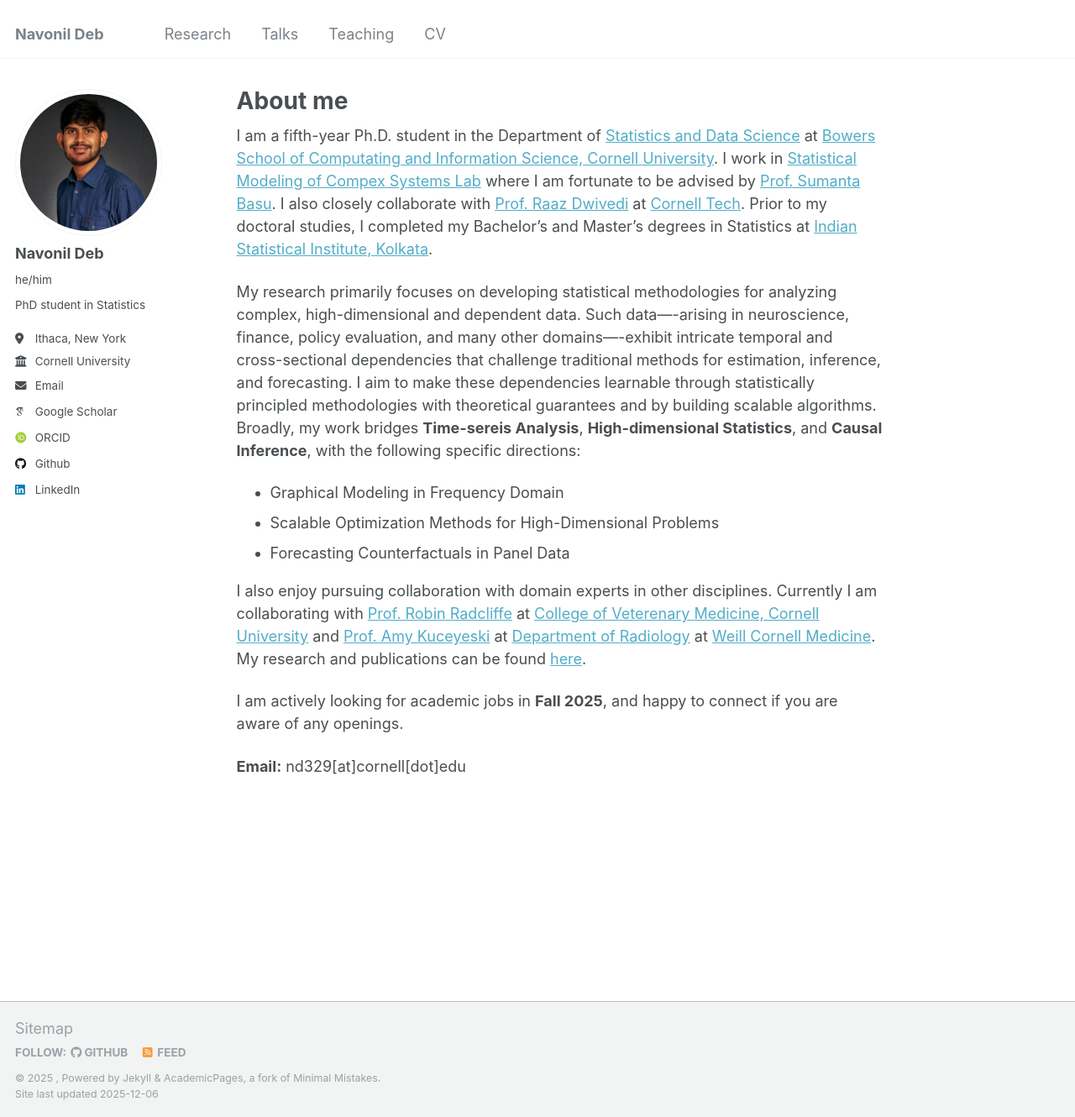
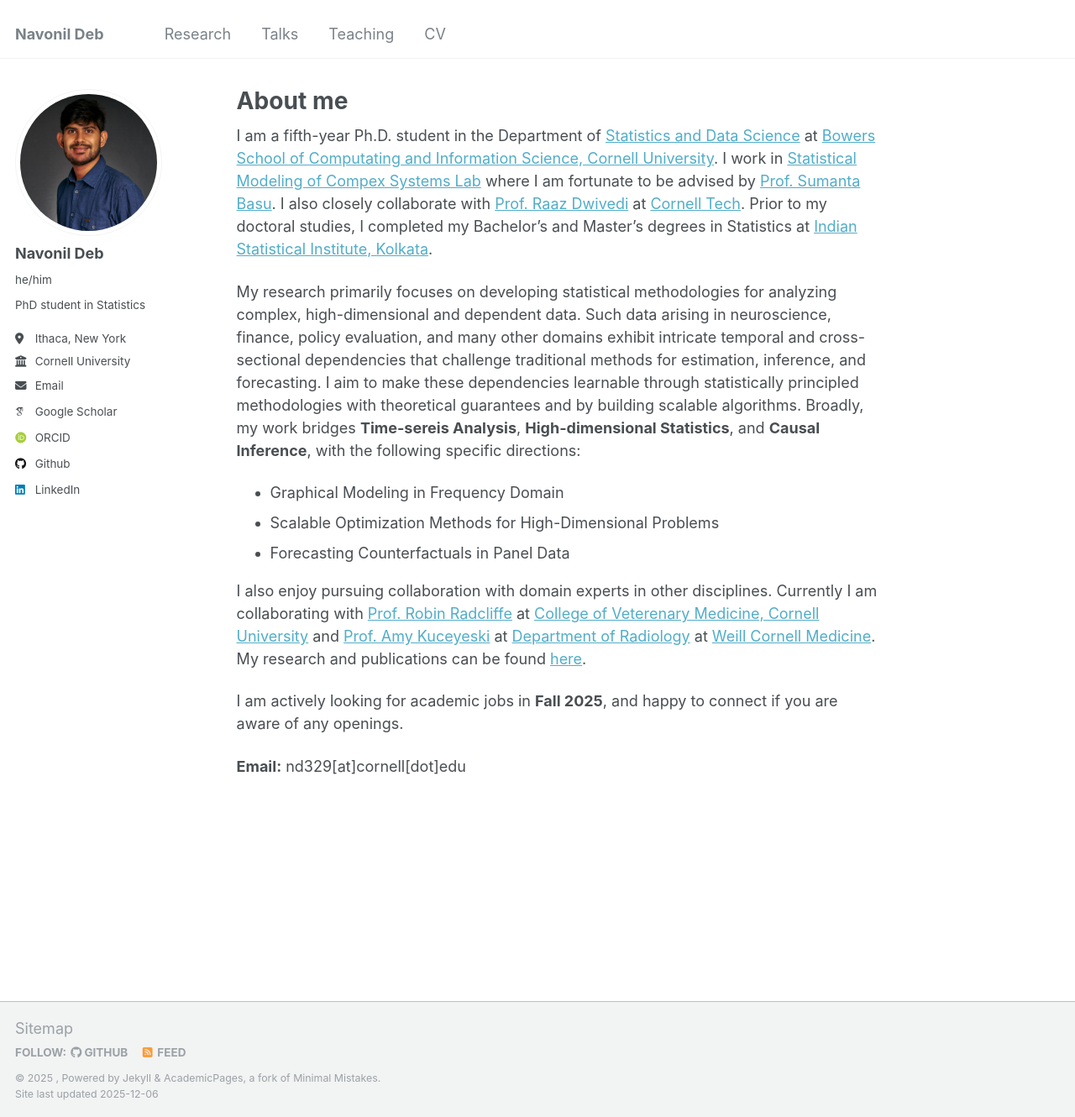
Before and after one commit to navonildeb/navonildeb.github.io, a Jekyll site: the page built from _pages/about.md, in a window 1280 px wide and 1330 px high. Shown: the whole window at 84% size. Built offline with Jekyll 4.4.1, drawn with Linux system fonts in a browser that asks for light colours; some web fonts are replaced.

```diff
--- a/_pages/about.md
+++ b/_pages/about.md
@@ -9,7 +9,7 @@ redirect_from:
 
 I am a fifth-year Ph.D. student in the Department of [Statistics and Data Science](https://stat.cornell.edu/) at [Bowers School of Computating and Information Science, Cornell University](https://bowers.cornell.edu/). I work in [Statistical Modeling of Compex Systems Lab](https://smocs.stat.cornell.edu/) where I am fortunate to be advised by [Prof. Sumanta Basu](https://sumbose.stat.cornell.edu/). I also closely collaborate with [Prof. Raaz Dwivedi](https://raazdwivedi.github.io/) at [Cornell Tech](https://tech.cornell.edu/). Prior to my doctoral studies, I completed my Bachelor's and Master's degrees in Statistics at [Indian Statistical Institute, Kolkata](https://www.isical.ac.in/).
 
-My research primarily focuses on developing statistical methodologies for analyzing complex, high-dimensional and dependent data. Such data—-arising in neuroscience, finance, policy evaluation, and many other domains—-exhibit intricate temporal and cross-sectional dependencies that challenge traditional methods for estimation, inference, and forecasting. I aim to make these dependencies learnable through statistically principled methodologies with theoretical guarantees and by building scalable algorithms. Broadly, my work bridges **Time-sereis Analysis**, **High-dimensional Statistics**, and **Causal Inference**, with the following specific directions:
+My research primarily focuses on developing statistical methodologies for analyzing complex, high-dimensional and dependent data. Such data arising in neuroscience, finance, policy evaluation, and many other domains exhibit intricate temporal and cross-sectional dependencies that challenge traditional methods for estimation, inference, and forecasting. I aim to make these dependencies learnable through statistically principled methodologies with theoretical guarantees and by building scalable algorithms. Broadly, my work bridges **Time-sereis Analysis**, **High-dimensional Statistics**, and **Causal Inference**, with the following specific directions:
 
 * Graphical Modeling in Frequency Domain
 * Scalable Optimization Methods for High-Dimensional Problems
```
